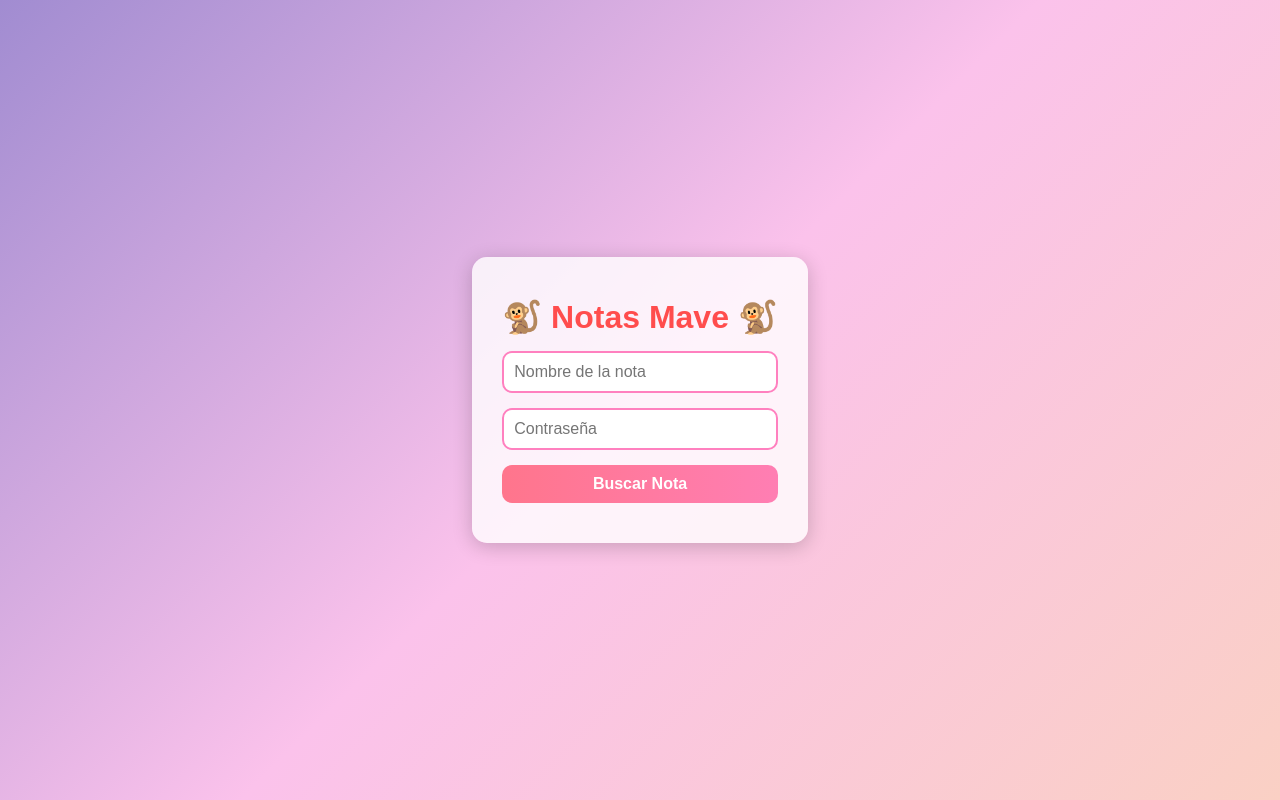
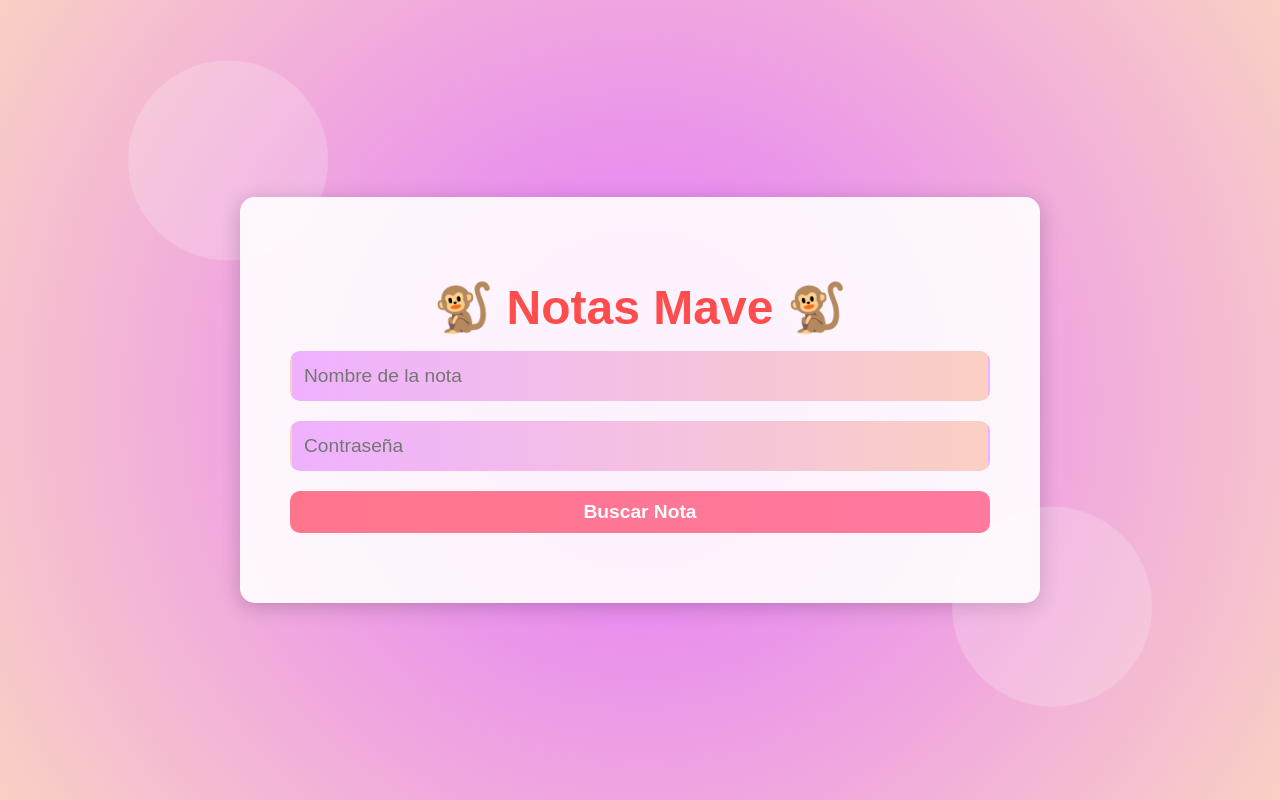
Before and after one commit to HanzMaverick/NotasMave, a Flask app: page / in a window 1280 px wide. Run offline with Flask 3, Linux system fonts and the light colour scheme; some libraries are stand-ins or nearby versions.

Commit message:
añadiendo cambios al css

```diff
--- a/static/styles.css
+++ b/static/styles.css
@@ -1,29 +1,67 @@
+/* Fondo y animaciones */
 body {
   font-family: 'Arial', sans-serif;
-    background: linear-gradient(135deg, #ff9a9e, #fad0c4, #fbc2eb);
+  background: radial-gradient(circle, #e375ff, #fad0c4);
+  position: relative;
+  overflow: hidden;
   height: 100vh;
   display: flex;
   justify-content: center;
   align-items: center;
   margin: 0;
-    animation: backgroundFade 6s infinite alternate;
 }
 
+body::before, body::after {
+  content: '';
+  position: absolute;
+  width: 200px;
+  height: 200px;
+  border-radius: 50%;
+  background: rgba(255, 255, 255, 0.2);
+  animation: float 6s infinite ease-in-out alternate;
+}
+
+body::before {
+  top: 10%;
+  left: 10%;
+  animation-delay: 0s;
+}
+
+body::after {
+  bottom: 10%;
+  right: 10%;
+  animation-delay: 3s;
+}
+
+@keyframes float {
+  from { transform: translateY(0) rotate(0); }
+  to { transform: translateY(-20px) rotate(45deg); }
+}
+
+/* Contenedor principal */
 .container {
   text-align: center;
-    background: rgba(255, 255, 255, 0.8);
+  background: rgba(255, 255, 255, 0.9);
   border-radius: 15px;
   padding: 20px 30px;
   box-shadow: 0 4px 20px rgba(0, 0, 0, 0.2);
-    animation: slideIn 1s ease-out;
+  width: 90%;
+  max-width: 400px;
+  animation: fadeSlideIn 1s forwards;
 }
 
+@keyframes fadeSlideIn {
+  to { opacity: 1; transform: translateY(0); }
+}
+
+/* Título */
 .title {
   font-size: 2rem;
   color: #ff4d4d;
   margin-bottom: 15px;
 }
 
+/* Formulario */
 .form {
   display: flex;
   flex-direction: column;
@@ -32,34 +70,62 @@ body {
 
 .input {
   padding: 10px;
-    border: 2px solid #ff80bf;
+  border: 2px solid transparent;
+  background: linear-gradient(to right, #efb1ff, #fad0c4);
   border-radius: 10px;
   outline: none;
-    font-size: 1rem;
-    transition: box-shadow 0.3s ease;
+  transition: box-shadow 0.4s ease-in-out, border-color 0.4s ease-in-out;
 }
 
 .input:focus {
-    box-shadow: 0 0 10px #ff80bf;
+  border-color: #ff4d4d;
+  box-shadow: 0 0 15px rgba(255, 121, 186, 0.6);
 }
 
+/* Botón */
 .btn {
   padding: 10px 15px;
   font-size: 1rem;
   font-weight: bold;
   background: linear-gradient(90deg, #ff758c, #ff7eb3);
-    color: white;
+  background-size: 200% 200%;
   border: none;
   border-radius: 10px;
+  color: white;
   cursor: pointer;
-    transition: transform 0.5s ease, box-shadow 0.5s ease;
+  transition: transform 0.3s ease, box-shadow 0.3s ease, background-position 0.5s ease;
 }
 
 .btn:hover {
   transform: scale(1.05);
   box-shadow: 0 5px 15px rgba(255, 121, 186, 0.4);
+  background-position: right center;
 }
 
+/* Ocultar elementos completamente */
+.hidden {
+  display: none !important;
+}
+
+/* Estilo para el botón de regresar */
+#backButton {
+  margin-top: 20px;
+  background: linear-gradient(90deg, #a78485, #ffcdfb);
+  color: #333;
+  border: none;
+  padding: 10px 20px;
+  border-radius: 10px;
+  font-weight: bold;
+  cursor: pointer;
+  transition: transform 0.3s ease, background-position 0.5s ease;
+}
+
+#backButton:hover {
+  transform: scale(1.05);
+  box-shadow: 0 5px 15px rgba(133, 255, 189, 0.4);
+}
+
+/* Resultado */
 .result {
   margin-top: 20px;
   font-size: 1.2rem;
@@ -67,18 +133,37 @@ body {
   animation: fadeIn 1s ease;
 }
 
-  /* Animations */
-  @keyframes backgroundFade {
-    0% { background: linear-gradient(135deg, #ff9a9e, #fad0c4, #fbc2eb); }
-    100% { background: linear-gradient(135deg, #a18cd1, #fbc2eb, #fad0c4); }
-  }
-
-  @keyframes slideIn {
-    from { transform: translateY(-30px); opacity: 0; }
-    to { transform: translateY(0); opacity: 1; }
-  }
-
 @keyframes fadeIn {
   from { opacity: 0; }
   to { opacity: 1; }
 }
+
+/* Indicador de carga */
+.loading {
+  display: none;
+  font-size: 1.5rem;
+  color: #ff4d4d;
+  animation: blink 1.5s infinite;
+}
+
+.loading.active {
+  display: block;
+}
+
+@keyframes blink {
+  50% { opacity: 0.5; }
+}
+
+/* Diseño responsivo */
+@media (min-width: 768px) {
+  .container { max-width: 600px; padding: 40px; }
+  .title { font-size: 2.5rem; }
+  .input { font-size: 1.2rem; padding: 12px; }
+  .btn { font-size: 1.2rem; }
+}
+
+@media (min-width: 1024px) {
+  .container { max-width: 700px; padding: 50px; }
+  .title { font-size: 3rem; }
+  .form { gap: 20px; }
+}
--- a/templates/search.html
+++ b/templates/search.html
@@ -16,21 +16,23 @@
       <button type="submit" class="btn">Buscar Nota</button>
     </form>
     <p id="noteResult" class="result"></p>
+    <button id="backButton" class="btn hidden" onclick="goBack()">Regresar</button>
   </div>
 
   <script>
     async function fetchNote() {
-      document.getElementById('searchForm').style.opacity = '0'; // Desvanecer el formulario
+      const form = document.getElementById('searchForm');
+      form.classList.add('hidden'); // Ocultar el formulario
+
       const name = document.getElementById('searchNoteName').value;
       const password = document.getElementById('searchPassword').value;
 
       const response = await fetch(`/get-note/${name}`);
       const result = await response.json();
 
-      setTimeout(() => {
       if (result.error) {
         document.getElementById('noteResult').innerText = result.error;
-          document.getElementById('searchForm').style.opacity = '1'; // Mostrar el formulario si hay error
+        form.classList.remove('hidden'); // Mostrar el formulario si hay error
         return;
       }
 
@@ -42,9 +44,25 @@
         document.getElementById('noteResult').innerText = `Contenido de la nota: ${decryptedContent}`;
       } catch (e) {
         document.getElementById('noteResult').innerText = e.message;
-          document.getElementById('searchForm').style.opacity = '1'; // Mostrar el formulario si hay error
+        form.classList.remove('hidden'); // Mostrar el formulario si hay error
       }
-      }, 500); // Añadir un pequeño retraso para la animación
+
+      document.getElementById('backButton').classList.remove('hidden'); // Mostrar el botón de regresar
+    }
+
+    function goBack() {
+      const form = document.getElementById('searchForm');
+      const result = document.getElementById('noteResult');
+      const backButton = document.getElementById('backButton');
+
+      // Limpia el contenido del resultado
+      result.textContent = '';
+
+      // Vuelve a mostrar el formulario
+      form.classList.remove('hidden');
+
+      // Oculta el botón de regresar
+      backButton.classList.add('hidden');
     }
   </script>
 </body>
```
Also changed, not shown: instance/notes.db. Lines whose indentation alone changed are shown as unchanged.
